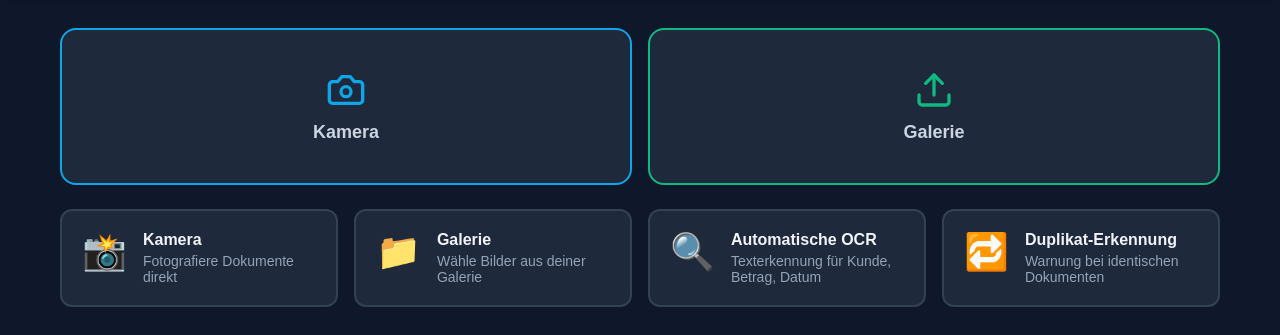
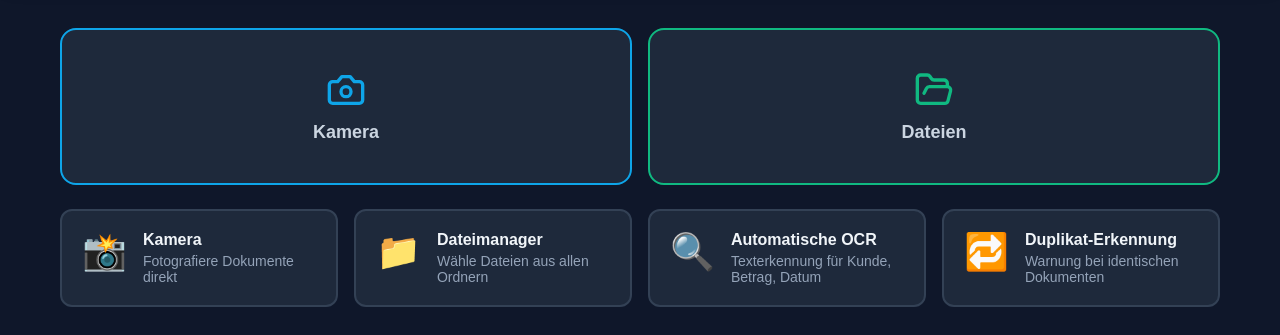
Before and after one commit to MKI13/dokument-scanner, a React (Vite) app: page / in a window 1280 px wide. Shown: the part 227-562 px from the top of the page. Built offline with nearby package versions, Linux system fonts and the light colour scheme.

Commit message:
feat: Galerie-Button öffnet jetzt Dateimanager (alle Ordner, Mehrfachauswahl)

```diff
--- a/src/pages/Upload.css
+++ b/src/pages/Upload.css
@@ -78,16 +78,16 @@
   color: #0ea5e9;
 }
 
-.gallery-btn {
+.file-btn {
   border-color: #10b981;
 }
 
-.gallery-btn:hover:not(:disabled) {
+.file-btn:hover:not(:disabled) {
   background: rgba(16, 185, 129, 0.1);
   border-color: #10b981;
 }
 
-.gallery-btn svg {
+.file-btn svg {
   color: #10b981;
 }
 
--- a/src/pages/Upload.tsx
+++ b/src/pages/Upload.tsx
@@ -1,5 +1,5 @@
 import React, { useState, useRef } from 'react';
-import { Camera, Upload as UploadIcon, Search, RefreshCw } from 'lucide-react';
+import { Camera, Upload as UploadIcon, FolderOpen } from 'lucide-react';
 import { documentService, ProcessingProgress } from '../services/document.service';
 import { modalService } from '../services/modal.service';
 import './Upload.css';
@@ -18,7 +18,7 @@ export const Upload: React.FC<UploadProps> = ({ setSwipeEnabled }) => {
   const [processingFiles, setProcessingFiles] = useState({ current: 0, total: 0 });
 
   const cameraInputRef = useRef<HTMLInputElement>(null);
-  const galleryInputRef = useRef<HTMLInputElement>(null);
+  const fileInputRef = useRef<HTMLInputElement>(null);
 
   const handleFilesSelected = async (files: File[]) => {
     setIsProcessing(true);
@@ -89,8 +89,8 @@ export const Upload: React.FC<UploadProps> = ({ setSwipeEnabled }) => {
     cameraInputRef.current?.click();
   };
 
-  const handleGalleryInfoClick = () => {
-    galleryInputRef.current?.click();
+  const handleFileManagerClick = () => {
+    fileInputRef.current?.click();
   };
 
   const handleOCRInfoClick = async () => {
@@ -124,6 +124,7 @@ export const Upload: React.FC<UploadProps> = ({ setSwipeEnabled }) => {
       </div>
 
       <div className="page-content">
+        {/* KAMERA INPUT - Nur Kamera */}
         <input
           ref={cameraInputRef}
           type="file"
@@ -134,10 +135,11 @@ export const Upload: React.FC<UploadProps> = ({ setSwipeEnabled }) => {
           disabled={isProcessing}
         />
 
+        {/* DATEIMANAGER INPUT - Alle Dateien, Mehrfachauswahl */}
         <input
-          ref={galleryInputRef}
+          ref={fileInputRef}
           type="file"
-          accept="image/*"
+          accept="image/*,application/pdf"
           multiple
           onChange={handleFileChange}
           style={{ display: 'none' }}
@@ -155,12 +157,12 @@ export const Upload: React.FC<UploadProps> = ({ setSwipeEnabled }) => {
           </button>
 
           <button
-            onClick={() => galleryInputRef.current?.click()}
+            onClick={() => fileInputRef.current?.click()}
             disabled={isProcessing}
-            className="upload-btn gallery-btn"
+            className="upload-btn file-btn"
           >
-            <UploadIcon size={40} />
-            <span>Galerie</span>
+            <FolderOpen size={40} />
+            <span>Dateien</span>
           </button>
         </div>
 
@@ -206,13 +208,13 @@ export const Upload: React.FC<UploadProps> = ({ setSwipeEnabled }) => {
 
             <button
               className="info-card clickable"
-              onClick={handleGalleryInfoClick}
+              onClick={handleFileManagerClick}
               disabled={isProcessing}
             >
               <div className="info-icon">📁</div>
               <div className="info-text">
-                <h3>Galerie</h3>
-                <p>Wähle Bilder aus deiner Galerie</p>
+                <h3>Dateimanager</h3>
+                <p>Wähle Dateien aus allen Ordnern</p>
               </div>
             </button>
 
```
